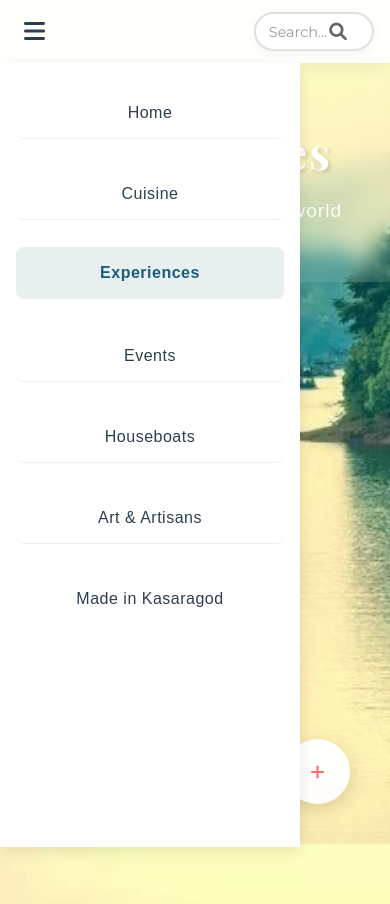
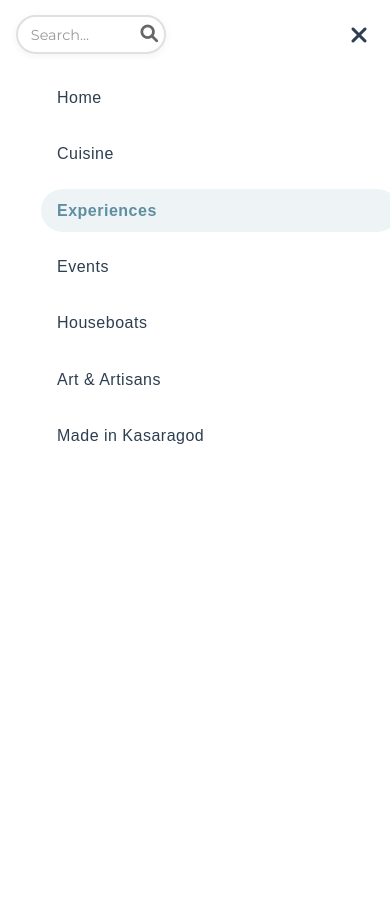
Before and after one commit to sanjay-sanju-03/hackathon, a plain HTML site: page experience.html in a window 390 px wide. Both pictures are taken after a click on the button "toggle". Drawn offline with nearby package versions, Linux system fonts and the light colour scheme; no server answers.

Commit message:
Styled nav bar and other tiny tweaks

```diff
--- a/css/events.css
+++ b/css/events.css
@@ -5,7 +5,12 @@
     --white: #ffffff;
     --shadow: 0 5px 15px rgba(0,0,0,0.1);
 }
-
+*{
+    margin: 0;
+    padding: 0;
+    box-sizing: border-box;
+    font-family: system-ui, -apple-system, BlinkMacSystemFont, 'Segoe UI', Roboto, Oxygen, Ubuntu, Cantarell, 'Open Sans', 'Helvetica Neue', sans-serif;
+}
 body {
     font-family: 'Modern No. 20', serif;
     margin: 0;
@@ -135,37 +140,12 @@
 }
 
 @media (max-width: 768px) {
-    nav {
-        padding: 0.6rem 1rem;
-    }
-
-    .menu-toggle {
-        display: block;
-    }
-
-    .nav-links {
-        position: fixed;
-        top: 60px;
-        left: -100%;
-        width: 80%;
-        max-width: 300px;
-        height: calc(100vh - 60px);
-        background: var(--secondary-color);
-        flex-direction: column;
-        padding: 2rem 0;
-        transition: left 0.3s ease;
-        box-shadow: 2px 0 10px rgba(0, 0, 0, 0.1);
-    }
-
-    .nav-links.active {
-        left: 0;
-    }
 
     .nav-links a {
         width: 100%;
-        text-align: center;
         padding: 1rem;
-        margin: 0.5rem 0;
+        margin: 0.1rem 0;
+        margin-left: 20px;
     }
 
     .search-wrapper {
@@ -181,8 +161,8 @@
 
 .hero {
     height: 60vh;
-    background: linear-gradient(rgba(0, 0, 0, 0.5), rgba(0, 0, 0, 0.5)),
-                url('../images/theyyam-hero.jpg') no-repeat center center;
+    /* background: linear-gradient(rgba(0, 0, 0, 0.5), rgba(0, 0, 0, 0.5)),
+                url('../images/theyyam-hero.jpg') no-repeat center center; */
     background-size: cover;
     display: flex;
     align-items: center;
--- a/css/experience.css
+++ b/css/experience.css
@@ -2,27 +2,25 @@
     margin: 0;
     padding: 0;
     box-sizing: border-box;
+    font-family: system-ui, -apple-system, BlinkMacSystemFont, 'Segoe UI', Roboto, Oxygen, Ubuntu, Cantarell, 'Open Sans', 'Helvetica Neue', sans-serif;
 }
 
 body {
     min-height: 100vh;
-    font-family: 'Modern No. 20', sans-serif;
-    background: url('../images/exp.jpg') no-repeat center center fixed;
+    background: url('../images/exp.jpg') no-repeat center center fixed,linear-gradient(to top ,rgb(0, 0, 0) 0%, rgba(0, 0, 0, 0.5) 100%);
     background-size: cover;
-    color: #2c3e50;
+    color: #000000a4;
+    background-blend-mode: overlay;
 }
 
 .header {
     padding: 3.5rem 0;
     text-align: center;
     position: relative;
-    background: rgba(255, 255, 255, 0.1);
-    backdrop-filter: blur(10px);
     margin-top: 60px;
 }
 
 .header h1 {
-    font-family: 'Playfair Display', serif;
     font-size: 4em;
     color: white;
     margin-bottom: 0.5rem;
@@ -152,6 +150,7 @@
     cursor: pointer;
     box-shadow: 0 5px 20px rgba(0, 0, 0, 0.15);
     transition: all 0.4s cubic-bezier(0.175, 0.885, 0.32, 1.275);
+    font-size: 25px;
 }
 
 .upload-btn:hover {
@@ -282,23 +281,23 @@
     --shadow: 0 5px 15px rgba(0, 0, 0, 0.1);
 }
 
-body {
-    font-family: 'Modern No. 20', sans-serif;
+/* body {
     margin: 0;
     padding: 0;
     line-height: 1.6;
-}
+} */
 
 nav {
+    background: rgba(255, 255, 255,1);
+    /* box-shadow: 0 2px 20px var(--shadow-color); */
+    position: fixed;
+    width: 100%;
+    top: 0;
+    z-index: 1000;
+    padding: 0.8rem 2rem;
     display: flex;
+    align-items: center;
     justify-content: space-between;
-    background: rgba(0, 0, 0, 0.7);
-    backdrop-filter: blur(10px);
-    padding: 0.6rem 2rem;
-    position: fixed;
-    top: 0;
-    width: 100%;
-    z-index: 1000;
     box-sizing: border-box;
 }
 
@@ -413,45 +412,6 @@
     background: rgba(255, 255, 255, 0.1);
 }
 
-@media (max-width: 768px) {
-    nav {
-        padding: 0.6rem 1rem;
-    }
-
-    .menu-toggle {
-        display: block;
-    }
-
-    .nav-links {
-        position: fixed;
-        top: 60px;
-        left: -100%;
-        width: 80%;
-        max-width: 300px;
-        height: calc(100vh - 60px);
-        background: rgba(0, 0, 0, 0.9);
-        backdrop-filter: blur(10px);
-        flex-direction: column;
-        padding: 2rem 0;
-        transition: left 0.3s ease;
-        box-shadow: 2px 0 10px rgba(0, 0, 0, 0.3);
-    }
-
-    .nav-links.active {
-        left: 0;
-    }
-
-    .nav-links a {
-        width: 100%;
-        text-align: center;
-        padding: 1rem;
-        margin: 0.5rem 0;
-    }
-
-    .search-wrapper {
-        max-width: 200px;
-    }
-}
 
 @media (max-width: 576px) {
     .search-wrapper {
@@ -547,12 +507,4 @@
     .cuisine-section {
         padding: 2rem 1rem;
     }
-
-    nav {
-        flex-wrap: wrap;
-    }
-
-    nav a {
-        padding: 0.5rem 1rem;
-    }
 }
--- a/css/house.css
+++ b/css/house.css
@@ -11,6 +11,7 @@
     margin: 0;
     padding: 0;
     box-sizing: border-box;
+    font-family: system-ui, -apple-system, BlinkMacSystemFont, 'Segoe UI', Roboto, Oxygen, Ubuntu, Cantarell, 'Open Sans', 'Helvetica Neue', sans-serif;
 }
 
 body {
@@ -84,6 +85,26 @@
         transform: translateY(0);
     }
 }
+@keyframes fadeInRight {
+    from {
+        opacity: 0;
+        transform: translateX(30px);
+    }
+    to {
+        opacity: 1;
+        transform: translateX(0);
+    }
+}
+@keyframes fadeInLeft {
+    from {
+        opacity: 0;
+        transform: translateX(-30px);
+    }
+    to {
+        opacity: 1;
+        transform: translateX(0);
+    }
+}
 
 .hero-content h1 {
     font-size: 4rem;
@@ -120,12 +141,14 @@
     background: var(--primary-color);
     color: white;
     border: 2px solid var(--primary-color);
+    animation: fadeInLeft 1s ease-out;
 }
 
 .cta-button.secondary {
     background: var(--primary-color);
     color: white;
     border: 2px solid var(--primary-color);
+    animation: fadeInRight 1s ease-out;
 }
 
 .cta-button:hover {
@@ -663,7 +686,7 @@
     }
 }
 
-@media (max-width: 768px) {
+/* @media (max-width: 768px) {
     .mobile-menu {
         display: block;
     }
@@ -713,7 +736,7 @@
     .form-row {
         grid-template-columns: 1fr;
     }
-}
+} */
 
 @media (max-width: 576px) {
     .destination-grid,
--- a/css/made-in-kasaragod.css
+++ b/css/made-in-kasaragod.css
@@ -3,34 +3,30 @@
     background: linear-gradient(rgba(248, 249, 250, 0.95), rgba(248, 249, 250, 0.95)),
                 url('../images/ksd.jpg') no-repeat center center fixed;
     background-size: cover;
-    font-family: 'Modern No. 20', sans-serif;
     margin: 0;
     padding: 0;
     color: #333;
     overflow-x: hidden;
 }
-
+*{
+    margin: 0;
+    padding: 0;
+    box-sizing: border-box;
+    font-family: system-ui, -apple-system, BlinkMacSystemFont, 'Segoe UI', Roboto, Oxygen, Ubuntu, Cantarell, 'Open Sans', 'Helvetica Neue', sans-serif;
+}
 /* Navigation */
 nav {
     background: white;
-    backdrop-filter: blur(10px);
     box-shadow: 0 4px 20px rgba(0, 0, 0, 0.08);
     position: fixed;
     width: 100%;
     top: 0;
-    z-index: 1000;
-    padding: 1.2rem 2.5rem;
+    z-index: 1000 !important;
+    /* padding: 1.2rem 2.5rem; */
     display: flex;
     align-items: center;
     justify-content: center;
     transition: all 0.3s ease;
-}
-
-.nav-links {
-    display: flex;
-    align-items: center;
-    justify-content: center;
-    flex-wrap: wrap;
 }
 
 nav a {
@@ -74,7 +70,7 @@
     color: var(--secondary-color);
     cursor: pointer;
     transition: all 0.3s ease;
-    padding: 0.5rem;
+    /* padding: 0.5rem; */
     z-index: 1001;
 }
 
@@ -122,13 +118,9 @@
     width: 90%;
     animation: fadeInUp 1.2s ease;
     margin: 0 auto;
-    box-shadow: ();
-    backdrop-filter: ();
-    border: ();
 }
 
 .hero-content h1 {
-    font-family: 'Modern No. 20', serif;
     font-size: 4.5rem;
     margin: 0;
     font-weight: 700;
@@ -475,14 +467,6 @@
 }
 
 @media (max-width: 992px) {
-    nav {
-        padding: 1rem 1.5rem;
-    }
-
-    nav a {
-        margin: 0 0.8rem;
-        font-size: 0.95rem;
-    }
 
     .hero-content h1 {
         font-size: 3.5rem;
@@ -517,14 +501,7 @@
         padding: 0.8rem 1.5rem;
         font-size: 0.9rem;
     }
-
-    nav {
-        flex-wrap: wrap;
-        justify-content: center;
-    }
-
     .search-wrapper {
-        margin-top: 1rem;
         max-width: 100%;
         width: 100%;
     }
@@ -558,10 +535,6 @@
         padding: 2rem 1rem;
     }
 
-    nav a {
-        margin: 0 0.4rem;
-        font-size: 0.9rem;
-    }
 
     .card-content h3 {
         font-size: 1.4rem;
--- a/css/navbar.css
+++ b/css/navbar.css
@@ -13,7 +13,7 @@
 
 /* Navigation Bar */
 nav {
-    background: rgba(255, 255, 255, 0.95);
+    background: rgba(255, 255, 255,1);
     backdrop-filter: blur(10px);
     box-shadow: 0 2px 20px var(--shadow-color);
     position: fixed;
@@ -66,25 +66,28 @@
 .nav-links a:hover {
     color: var(--primary-color);
     background: var(--hover-color);
+    -webkit-tap-highlight-color: transparent !important;
 }
 
 .nav-links a.active {
     color: var(--primary-color);
     background: var(--hover-color);
     font-weight: 600;
+    opacity: 0.7 !important;
 }
 
 /* Search Bar */
 .search-wrapper {
     position: relative;
     max-width: 350px;
-    margin-right: 1rem;
+    min-width: 150px;
+    /* margin-right: 1rem; */
 }
 
 .search-wrapper input {
     width: 100%;
     padding: 0.8rem 1.2rem;
-    padding-right: 3.5rem;
+    padding-right: 0;
     border: 2px solid #e0e0e0;
     border-radius: 30px;
     font-size: 0.95rem;
@@ -106,8 +109,9 @@
 }
 
 .search-icon {
+    display: inline-block;
     position: absolute;
-    right: 1.2rem;
+    right:0;
     top: 50%;
     transform: translateY(-50%);
     color: #666;
@@ -135,6 +139,7 @@
     max-height: 300px;
     overflow-y: auto;
     display: none;
+    width: fit-content;
     z-index: 1000;
 }
 
@@ -162,8 +167,8 @@
 @media (max-width: 768px) {
     nav {
         padding: 0.6rem 1rem;
+        background-color: white !important;
     }
-
     .menu-toggle {
         display: block !important;
     }
@@ -171,15 +176,16 @@
     .nav-links {
         position: fixed !important;
         top: 60px !important;
-        left: 0 !important;
+        left: 100% !important;
         width: 100% !important;
+        height: 100dvh;
         background: white !important;
         flex-direction: column !important;
         padding: 1rem !important;
-        box-shadow: 0 5px 15px rgba(0,0,0,0.1) !important;
+        /* box-shadow: 0 5px 15px rgba(0,0,0,0.1) !important; */
         opacity: 0 !important;
         pointer-events: none !important;
-        transform: translateY(-10px) !important;
+        /* transform: translateY(-10px) !important; */
         transition: all 0.3s ease !important;
         z-index: 1000 !important;
     }
@@ -187,13 +193,28 @@
     .nav-links.active {
         opacity: 1 !important;
         pointer-events: all !important;
+        left: 0!important;
         transform: translateY(0) !important;
     }
 
     .nav-links a {
         width: 100% !important;
         padding: 0.8rem 1rem !important;
-        border-bottom: 1px solid #eee !important;
+        /* border-bottom: 1px solid #eee !important; */
+        margin-left: 50px;
+        border-radius: 50px 0 0 50px !;
+        transform: translateX(400px) !important;
+        transition: 0.25s ease-out;
+        transition-delay: 0s !important;
+    }
+    .nav-links.active a {
+        width: 100% !important;
+        padding: 0.8rem 1rem !important;
+        /* border-bottom: 1px solid #eee !important; */
+        margin-left: 50px;
+        transform: translateX(0px) !important;
+        border-radius: 50px;
+        transition-delay: calc((var(--ind) * 30ms) + 0.1s) !important;
     }
 
     .nav-links a:last-child {
@@ -209,6 +230,14 @@
         padding: 0.6rem 1rem;
         padding-right: 2.5rem;
     }
+    .fa-bars{
+        transform: rotate(0deg);
+        transition: 0.25s linear;
+    }
+    .fa-times{
+        transform: rotate(270deg);
+        transition: 0.25s linear;
+    }
 }
 
 @media (max-width: 480px) {
@@ -218,6 +247,6 @@
 
     .search-wrapper input {
         padding: 0.5rem 0.8rem;
-        padding-right: 2rem;
+        padding-right: 0;
     }
 }
--- a/css/styles.css
+++ b/css/styles.css
@@ -1,3 +1,8 @@
+*{
+    padding: 0;
+    margin: 0;
+    font-family: system-ui, -apple-system, BlinkMacSystemFont, 'Segoe UI', Roboto, Oxygen, Ubuntu, Cantarell, 'Open Sans', 'Helvetica Neue', sans-serif;
+}
 body {
     margin: 0;
     padding: 0;
@@ -69,14 +74,14 @@
 
 .search-wrapper {
     position: relative;
-    max-width: 350px;
-    margin-right: 1rem;
+    max-width: 250px;
+    margin-right: 0;
 }
 
 .search-wrapper input {
     width: 100%;
     padding: 0.8rem 1.2rem;
-    padding-right: 3.5rem;
+    /* padding-right: 3.5rem; */
     border: 2px solid #e0e0e0;
     border-radius: 30px;
     font-size: 0.95rem;
@@ -99,14 +104,13 @@
 
 .search-icon {
     position: absolute;
-    right: 1.2rem;
+    right: 0;
     top: 50%;
     transform: translateY(-50%);
     color: #666;
     cursor: pointer;
     transition: all 0.3s ease;
     font-size: 1.1rem;
-    padding: 0.5rem;
     border-radius: 50%;
 }
 
@@ -241,7 +245,7 @@
 .splide__slide {
     position: relative;
     width: 100%;
-    height: 100%;
+    height: 100% !important;
 }
 
 .splide__slide img {
@@ -250,6 +254,10 @@
     object-fit: cover;
     transition: transform 0.8s ease;
     animation: zoomIn 1.5s ease;
+}
+.splide__track{
+    width: 100%;
+    height: 100%;
 }
 
 .splide__slide:hover img {
@@ -338,6 +346,7 @@
     max-width: 1400px;
     margin: 0 auto;
     align-items: stretch;
+    justify-content: center; /* Ensures cards stay centered */
 }
 
 .card {
@@ -394,6 +403,7 @@
     padding: 1.5rem;
     background: #f8f9fa;
     border-top: 1px solid #eee;
+    flex-direction: row;
 }
 
 .card-buttons button, .card-buttons a {
@@ -531,10 +541,10 @@
         background: white !important;
         flex-direction: column !important;
         padding: 1rem !important;
-        box-shadow: 0 5px 15px rgba(0,0,0,0.1) !important;
+        /* box-shadow: 0 5px 15px rgba(0,0,0,0.1) !important; */
         opacity: 0 !important;
         pointer-events: none !important;
-        transform: translateY(-10px) !important;
+        /* transform: translateY(-10px) !important; */
         transition: all 0.3s ease !important;
         z-index: 1000 !important;
     }
@@ -548,7 +558,7 @@
     .nav-links a {
         width: 100% !important;
         padding: 0.8rem 1rem !important;
-        border-bottom: 1px solid #eee !important;
+        /* border-bottom: 1px solid #eee !important; */
     }
 
     .nav-links a:last-child {
@@ -969,3 +979,7 @@
         flex-direction: column;
     }
 }
+.btn{
+    text-wrap: nowrap;
+    width: 100%;
+}
--- a/experience.html
+++ b/experience.html
@@ -16,26 +16,27 @@
 </head>
 <body>
     <nav>
-    <div class="nav-left">
-        <button class="menu-toggle">
-            <i class="fas fa-bars"></i>
-        </button>
-        <div class="nav-links">
-            <a href="index.html">Home</a>
-            <a href="cuisine.html">Cuisine</a>
-            <a href="experience.html" class="active">Experiences</a>
-            <a href="events.html">Events</a>
-            <a href="house.html">Houseboats</a>
-            <a href="arts-artisans.html">Art & Artisans</a>
-            <a href="made-in-kasaragod.html">Made in Kasaragod</a>
+        <div class="search-wrapper">
+            <input type="text" id="searchInput" placeholder="Search...">
+            <i class="fas fa-search search-icon"></i>
+            <div class="search-suggestions"></div>
         </div>
-    </div>
-    <div class="search-wrapper">
-        <input type="text" id="searchInput" placeholder="Search...">
-        <i class="fas fa-search search-icon"></i>
-        <div class="search-suggestions"></div>
-    </div>
-</nav>
+        <div class="nav-left">
+            <button title="toggle" class="menu-toggle">
+                <i class="tglbtn fas fa-bars"></i>
+            </button>
+            <div class="nav-links">
+                <a style="--ind:1" href="index.html">Home</a>
+                <a style="--ind:2" href="cuisine.html">Cuisine</a>
+                <a style="--ind:3" href="experience.html" class="active">Experiences</a>
+                <a style="--ind:4" href="events.html">Events</a>
+                <a style="--ind:5" href="house.html">Houseboats</a>
+                <a style="--ind:6" href="arts-artisans.html">Art & Artisans</a>
+                <a style="--ind:7" href="made-in-kasaragod.html">Made in Kasaragod</a>
+            </div>
+        </div>
+    </nav>
+
     <header class="header">
         <h1>Experiences</h1>
         <p>Share your story with the world</p>
--- a/js/menu-toggle.js
+++ b/js/menu-toggle.js
@@ -1,22 +1,21 @@
-/**
- * Mobile menu toggle functionality
- * Include this script on all pages to enable mobile menu toggle
- */
 document.addEventListener('DOMContentLoaded', function() {
-    // Make sure any existing menu toggle listener is removed first
     const menuToggle = document.querySelector('.menu-toggle');
     const navLinks = document.querySelector('.nav-links');
+    const navBtn = document.querySelector('.tglbtn'); // The <i> inside the button
 
-    if (menuToggle && navLinks) {
-        // Remove any existing click listeners from menu toggle
-        const newMenuToggle = menuToggle.cloneNode(true);
-        menuToggle.parentNode.replaceChild(newMenuToggle, menuToggle);
-
-        // Add new event listener
-        newMenuToggle.addEventListener('click', function(e) {
+    if (menuToggle && navLinks && navBtn) {
+        // Add event listener directly instead of cloning
+        menuToggle.addEventListener('click', function(e) {
             e.preventDefault();
             e.stopPropagation();
+
+            // Toggle menu visibility
             navLinks.classList.toggle('active');
+
+            // Toggle icon
+            navBtn.classList.toggle('fa-bars');
+            navBtn.classList.toggle('fa-times');
+
             console.log('Menu toggled');
         });
 
@@ -24,62 +23,28 @@
         document.addEventListener('click', function(event) {
             if (!event.target.closest('.nav-left') && !event.target.closest('.menu-toggle')) {
                 navLinks.classList.remove('active');
+                navBtn.classList.remove('fa-times');
+                navBtn.classList.add('fa-bars'); // Reset icon when closing
             }
         });
 
         // Close menu when clicking a link
-        const links = document.querySelectorAll('.nav-links a');
-        links.forEach(link => {
+        document.querySelectorAll('.nav-links a').forEach(link => {
             link.addEventListener('click', function() {
                 navLinks.classList.remove('active');
+                navBtn.classList.remove('fa-times');
+                navBtn.classList.add('fa-bars'); // Reset icon
             });
         });
 
-        // Fix for iOS - ensure touch events work
-        newMenuToggle.addEventListener('touchstart', function(e) {
+        // Fix for iOS touch support
+        menuToggle.addEventListener('touchstart', function(e) {
             e.preventDefault();
             e.stopPropagation();
             navLinks.classList.toggle('active');
+            navBtn.classList.toggle('fa-bars');
+            navBtn.classList.toggle('fa-times');
             console.log('Menu toggled (touch)');
         }, { passive: false });
-
-        // Force menu visibility on mobile
-        const styleElement = document.createElement('style');
-        styleElement.textContent = `
-            @media (max-width: 768px) {
-                .menu-toggle {
-                    display: block !important;
-                }
-                .nav-links {
-                    position: absolute !important;
-                    top: 100% !important;
-                    left: 0 !important;
-                    width: 100% !important;
-                    background: white !important;
-                    flex-direction: column !important;
-                    padding: 1rem !important;
-                    box-shadow: 0 5px 15px rgba(0,0,0,0.1) !important;
-                    opacity: 0 !important;
-                    pointer-events: none !important;
-                    transform: translateY(-10px) !important;
-                    transition: all 0.3s ease !important;
-                    z-index: 1000 !important;
-                }
-                .nav-links.active {
-                    opacity: 1 !important;
-                    pointer-events: all !important;
-                    transform: translateY(0) !important;
-                }
-                .nav-links a {
-                    width: 100% !important;
-                    padding: 0.8rem 1rem !important;
-                    border-bottom: 1px solid #eee !important;
-                }
-                .nav-links a:last-child {
-                    border-bottom: none !important;
-                }
-            }
-        `;
-        document.head.appendChild(styleElement);
     }
 });
```
Also changed, not shown: arts-artisans.html (+32 -24 lines), cuisine.html (+17 -21 lines), events.html (+19 -19 lines), house.html (+14 -14 lines), index.html (+18 -19 lines), made-in-kasaragod.html (+14 -22 lines).
